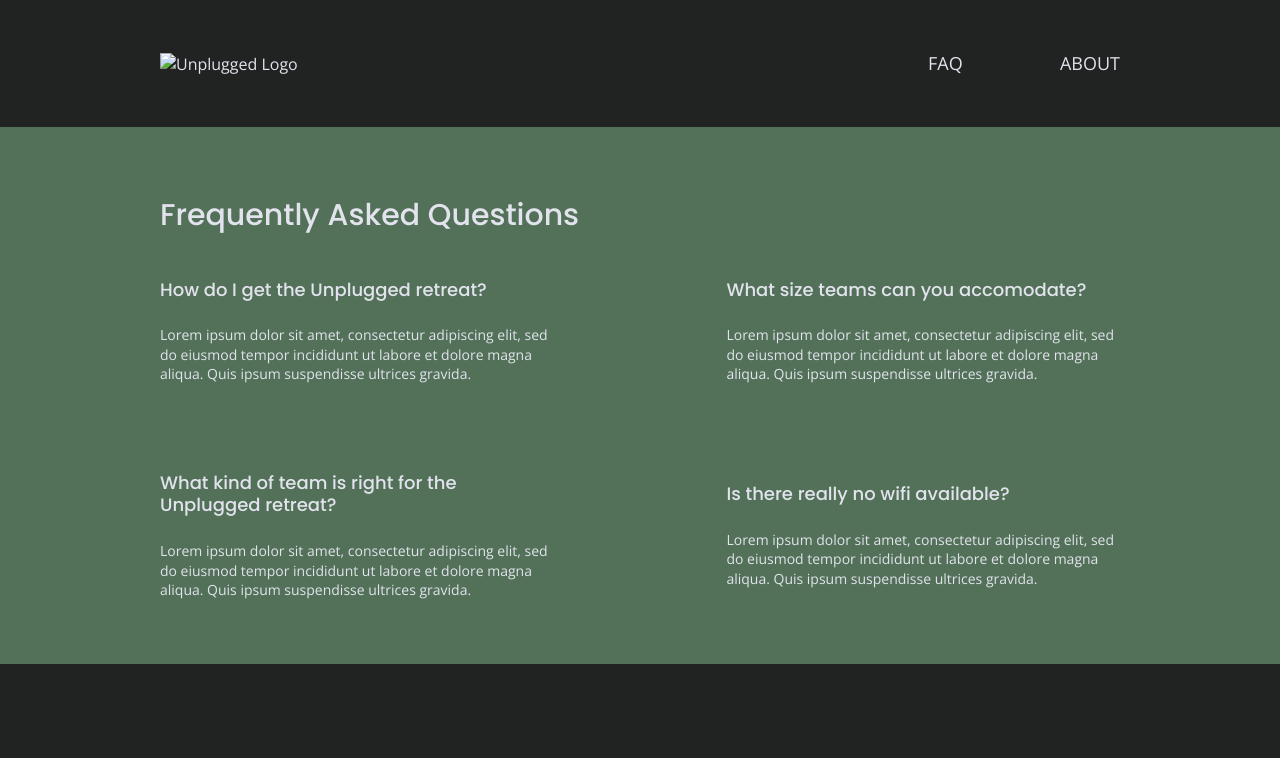
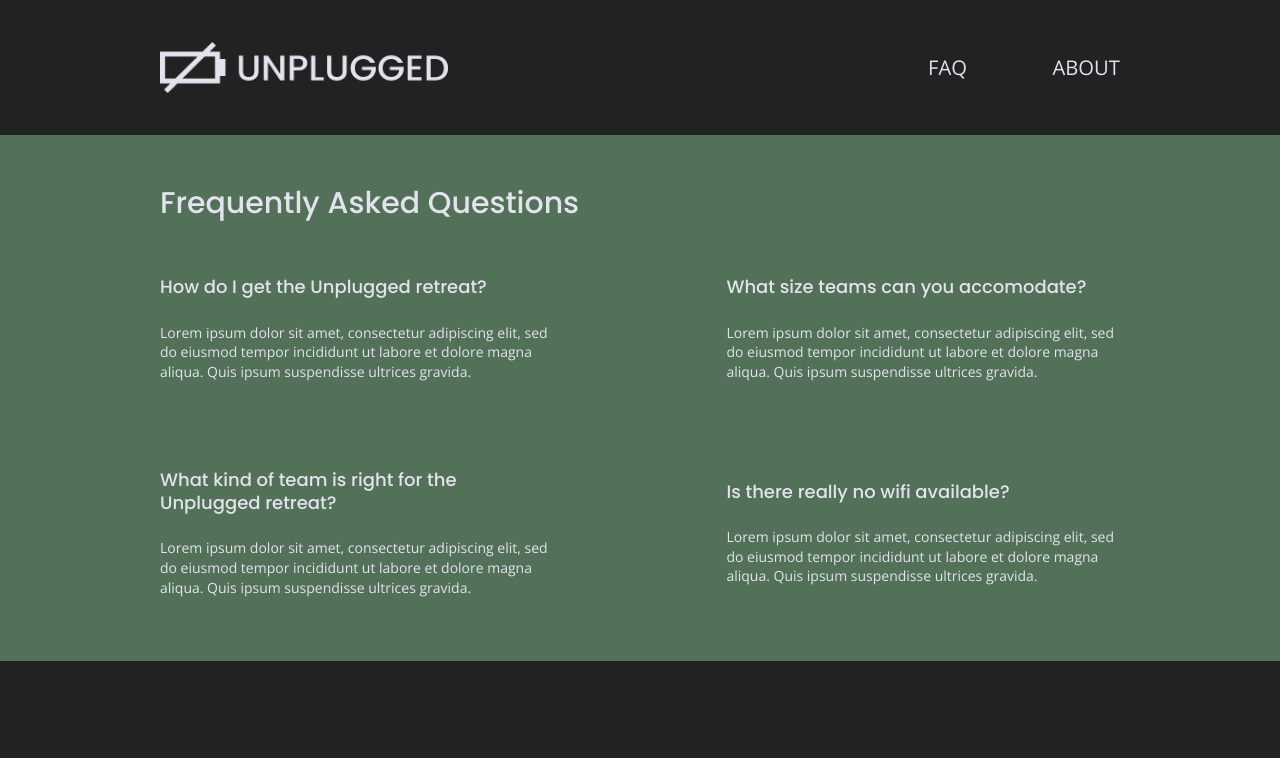
Before and after one commit to lee-oconnor/unplugged-retreat, a website: page faq/index.html in a window 1280 px wide. Shown: the top 758 px of the page. Drawn offline with nearby package versions, Linux system fonts and the light colour scheme.

Commit message:
Finished all styles for all pages

```diff
--- a/css/main.css
+++ b/css/main.css
@@ -264,6 +264,7 @@ header nav ul {
   width: 100%;
   list-style-type: none;
   padding-left: 0;
+  font-size: 1.125em;
 
 }
 
@@ -458,10 +459,6 @@ ABOUT Page
 =================================================================*/
 
 
-ul {
-  font-size: 1em;
-}
-
 
 .mission {
   background-color: #527158;
@@ -512,7 +509,7 @@ ul {
    FAQ Page
    =================================================================*/
 
-.faq {
+  .faq {
   background-color: #527158;
   display: flex;
   justify-content:center;
@@ -527,6 +524,10 @@ ul {
     justify-content: center;
     align-items: center;
     flex-flow: row wrap;
+  }
+
+  .faq .content-wrapper h1 {
+    margin-top: 0;
   }
 
   .faq h2 {
@@ -677,6 +678,10 @@ ul {
 
   }
 
+  header nav ul {
+    font-size: 1em;
+  }
+
   .header-divider {
     display: none;
   }
@@ -801,6 +806,13 @@ ul {
     text-align: center;
   }
 
+  .social-icons i {
+    font-size: 1em;
+    border-radius: 50%;
+    width: 30px;
+    height: 30px;
+  }
+
 
   footer .copyright {
     width: 100%;
@@ -811,7 +823,9 @@ ul {
   About Page
   ========================================================================== */
 
-
+  nav ul {
+    font-size: 1em;
+  }
 /*--------------About-Mission Section----------------*/
 
   .mission-content {
@@ -888,6 +902,9 @@ ul {
   FAQ Page
   ========================================================================== */
 
+  nav ul {
+    font-size: 1em;
+  }
 
   .faq .content-wrapper {
     justify-content: space-between;
@@ -903,6 +920,12 @@ ul {
     .faq-content {
       flex-basis: 41%;
 
+    }
+    .social-icons i {
+      font-size: 1em;
+      border-radius: 50%;
+      width: 30px;
+      height: 30px;
     }
 
 
@@ -924,6 +947,10 @@ ul {
     justify-content: center;
     align-items: center;
     flex-flow: row wrap;
+  }
+
+  header nav ul {
+    font-size: 1.125em;
   }
 
   /*-------------Hero Styles-----------------*/
@@ -1041,22 +1068,27 @@ ul {
     font-size: 1.125em;
   }
 
+
+
+
+/* ==========================================================================
+  FAQ Page
+  ========================================================================== */
+
+
+  .faq h1 {
+    margin-bottom: 30px;
+    width: 100%;
+  }
   .social-icons i {
     font-size: 1.5em;
     border-radius: 50%;
     width: 50px;
     height: 50px;
-
-
-/* ==========================================================================
-  FAQ Page
-  ========================================================================== */
-  .faq h1 {
-    margin-bottom: 30px;
-    width: 100%;
   }
 
 }
+
 /* ==========================================================================
    Print styles.
    Inlined to avoid the additional HTTP request:
--- a/faq/index.html
+++ b/faq/index.html
@@ -39,9 +39,12 @@
 <body>
   <header>
     <div class="content-wrapper">
-      <a href="#">
-        <img src="#" alt="Unplugged Logo"/>
-      </a>
+      <figure>
+        <a href="../index.html">
+          <img src="../Assets/unpluggedlogo.png" alt="Unplugged Logo"/>
+        </a>
+      </figure>
+
         <div class="header-divider"></div>
           <nav>
             <ul>
```
Also changed, not shown: about/index.html (+1 -1 lines).
